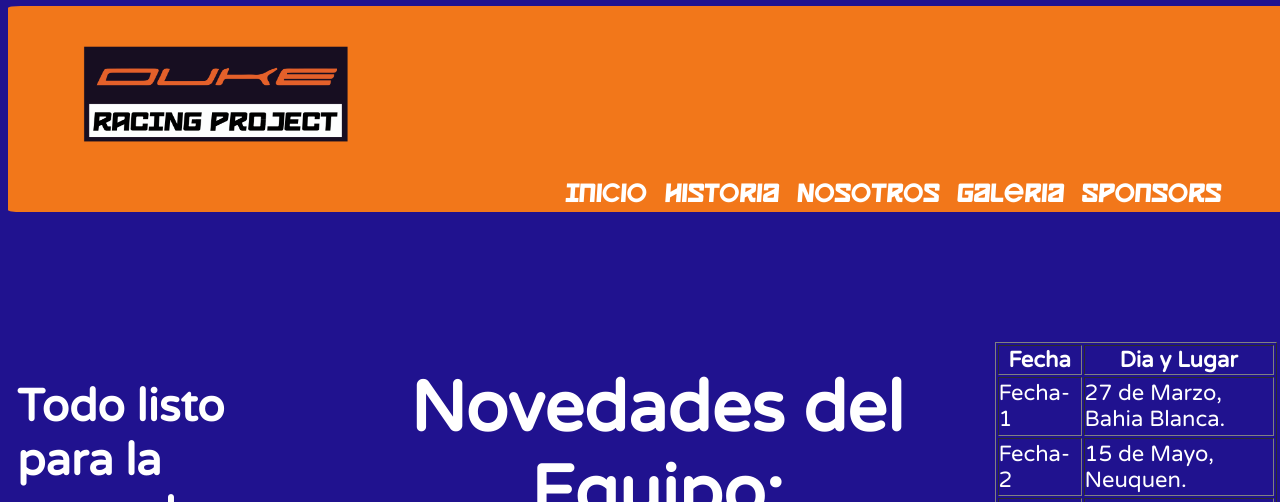
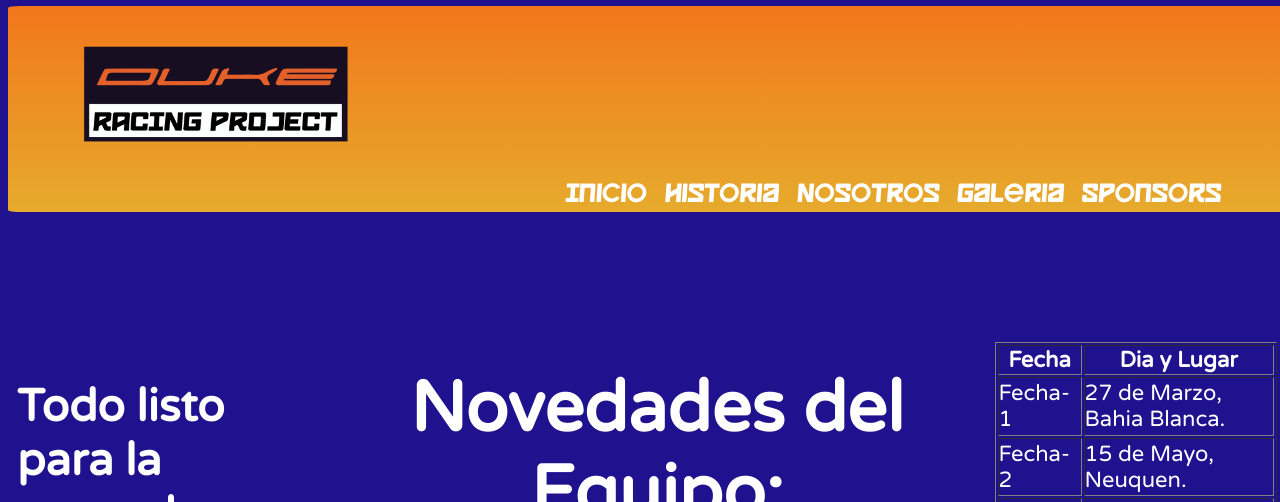
Before and after one commit to yamilmasc1/mi_repo, a plain HTML site: page index.html in a window 1280 px wide. Shown: the top 502 px of the page. Drawn offline with Linux system fonts and the light colour scheme.

Commit message:
css con seba

```diff
--- a/css/styleV2.css
+++ b/css/styleV2.css
@@ -17,15 +17,7 @@ body {
     font-family: "Varela", sans-serif;
 }
 .header {
-<<<<<<< HEAD
-<<<<<<< HEAD
-    background-color:#F2771A;
-=======
     background: linear-gradient(#F2771A, rgb(230, 171, 45));
->>>>>>> rama1
-=======
-    background: linear-gradient(#F2771A, rgb(230, 171, 46));
->>>>>>> rama1
     font-family: Space, sans-serif;
     display: flex;
     flex-direction: row;
@@ -67,11 +59,7 @@ header nav ul li a {
         grid-area: footer;
         display: flex;
         flex-direction: row;
-<<<<<<< HEAD
-        background-color:#F2771A;
-=======
         background: linear-gradient(#F2771A, rgb(230, 171, 45));
->>>>>>> rama1
         border-radius: 2%;
 
 
```
